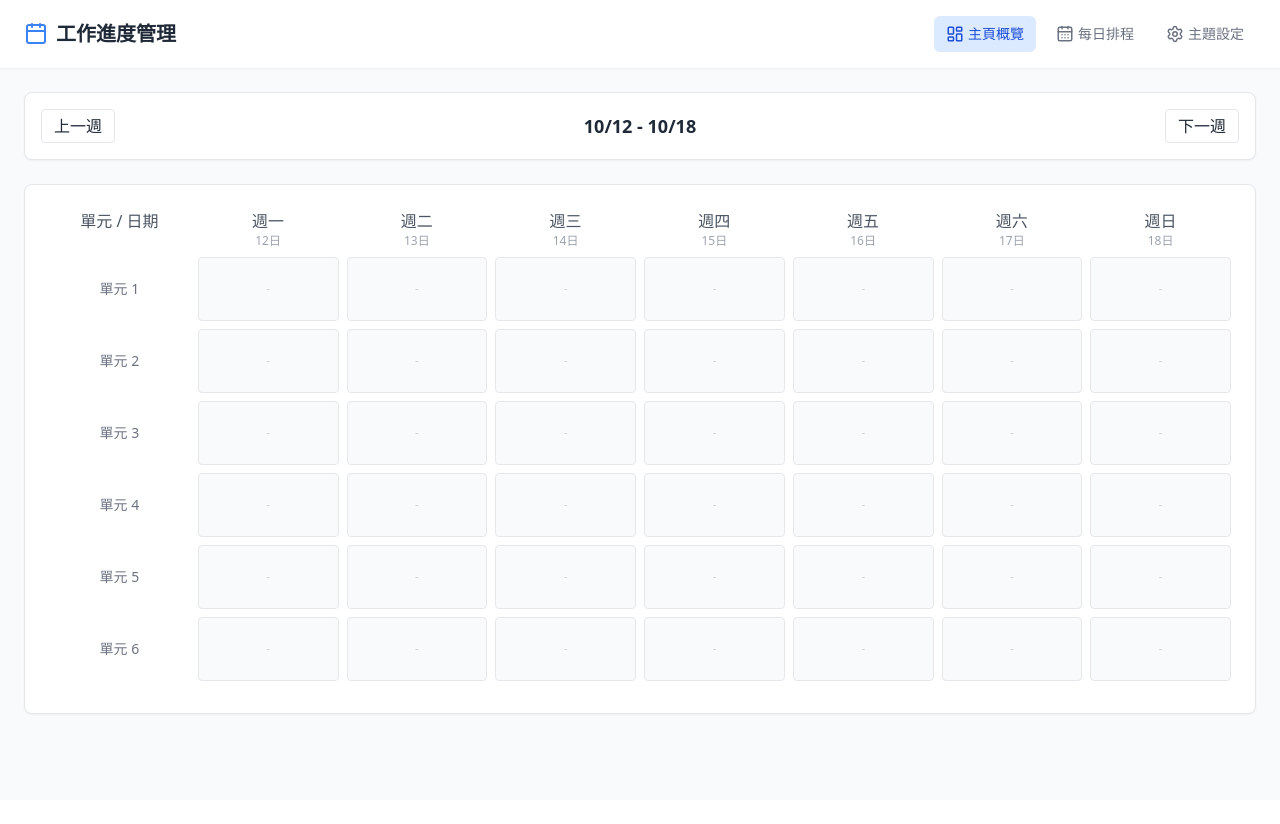
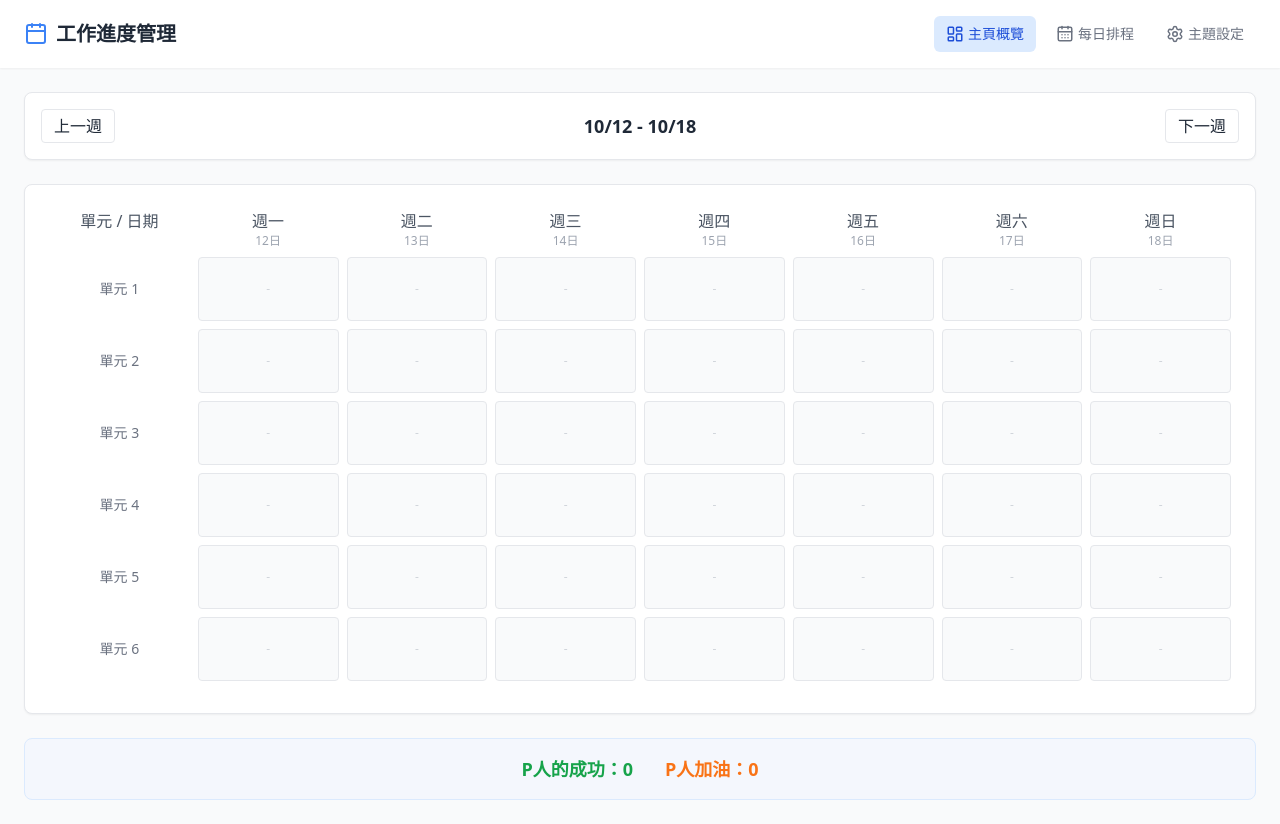
Before and after one commit to 01yufen/V0, a React (Vite) app: page / in a window 1280 px wide. Before the commit the page ends 800 px from the top, so only its background shows below. Built offline with nearby package versions, Linux system fonts and the light colour scheme.

Commit message:
Implement topic target update and success tracking
Added functionality to update existing topic target units and calculate success and needs work counts for the current week.

```diff
--- a/src/app.tsx
+++ b/src/app.tsx
@@ -89,6 +89,13 @@ export default function App() {
     setTopics(topics.filter(t => t.id !== id));
   };
 
+  // 新增：更新現有主題的目標單元數
+  const handleUpdateTopicTarget = (id, newTarget) => {
+    setTopics(topics.map(t =>
+      t.id === id ? { ...t, target: Math.max(1, newTarget) } : t
+    ));
+  };
+
   const handleAssignTopic = (dateKey, unitIndex, topicId) => {
     const newSchedule = { ...schedule };
     if (!newSchedule[dateKey]) newSchedule[dateKey] = Array(6).fill(null);
@@ -125,7 +132,6 @@ export default function App() {
     return topics.find(t => t.id === topicId) || null;
   };
 
-  // 取得該主題在「當週」已經被分配了幾個單元
   const getTopicUsage = (topicId) => {
     let count = 0;
     weekDates.forEach(date => {
@@ -139,6 +145,28 @@ export default function App() {
 
   const totalTargetUnits = topics.reduce((sum, topic) => sum + topic.target, 0);
   const remainingUnits = 42 - totalTargetUnits;
+
+  // 新增：計算當週 P人的成功 與 加油 數量
+  let successCount = 0;
+  let needsWorkCount = 0;
+
+  if (activeTab === 'dashboard') {
+    weekDates.forEach(date => {
+      const dateKey = formatDateKey(date);
+      for (let i = 0; i < 6; i++) {
+        if (schedule[dateKey]?.[i]) { // 如果該單元有安排主題
+          const unitTasks = tasks[`${dateKey}-${i}`] || [];
+          // 如果有待辦項目，且每一個都完成了
+          if (unitTasks.length > 0 && unitTasks.every(t => t.completed)) {
+            successCount++;
+          } else {
+            // 沒有待辦項目，或是沒有全部完成
+            needsWorkCount++;
+          }
+        }
+      }
+    });
+  }
 
   return (
     <div className="min-h-screen bg-gray-50 text-gray-800 font-sans">
@@ -204,7 +232,18 @@ export default function App() {
                   <div className="flex items-center gap-3">
                     <span className={`w-4 h-4 rounded-full ${topic.color}`}></span>
                     <span className="font-medium">{topic.name}</span>
-                    <span className="text-sm text-gray-500">目標: {topic.target} 單元</span>
+                    <div className="flex items-center gap-2 ml-4">
+                      <span className="text-sm text-gray-500">目標:</span>
+                      {/* 修改：改為可直接編輯的輸入框 */}
+                      <input
+                        type="number"
+                        min="1"
+                        className="border p-1 rounded w-16 text-sm text-center"
+                        value={topic.target}
+                        onChange={(e) => handleUpdateTopicTarget(topic.id, parseInt(e.target.value) || 1)}
+                      />
+                      <span className="text-sm text-gray-500">單元</span>
+                    </div>
                   </div>
                   <button onClick={() => handleDeleteTopic(topic.id)} className="text-red-500 hover:bg-red-50 p-1 rounded"><Trash2 size={18}/></button>
                 </li>
@@ -225,6 +264,7 @@ export default function App() {
         )}
 
         {activeTab === 'dashboard' && (
+          <div className="space-y-6">
             <div className="bg-white p-6 rounded-lg shadow-sm border overflow-x-auto">
               <div className="min-w-[800px]">
                 <div className="grid grid-cols-8 gap-2 mb-2 font-medium text-gray-600 text-center">
@@ -263,6 +303,17 @@ export default function App() {
                     })}
                   </div>
                 ))}
+              </div>
+            </div>
+
+            {/* 新增：P人的計分板 */}
+            <div className="flex justify-center gap-8 bg-blue-50/50 p-4 rounded-lg border border-blue-100">
+              <div className="text-lg font-bold text-green-600">
+                P人的成功：{successCount}
+              </div>
+              <div className="text-lg font-bold text-orange-500">
+                P人加油：{needsWorkCount}
+              </div>
             </div>
           </div>
         )}
@@ -305,15 +356,13 @@ export default function App() {
                               e.stopPropagation();
                               const newTopicId = e.target.value;
 
-                              // 若選擇了某個主題，進行額度檢查
                               if (newTopicId) {
                                 const selectedTopic = getTopicDetails(newTopicId);
                                 const currentUsage = getTopicUsage(newTopicId);
 
-                                // 檢查是否超過額度 (排除原本就已經是這個主題的情況)
                                 if (currentUsage >= selectedTopic.target && topicId !== newTopicId) {
                                   alert("該任務額度已用完");
-                                  return; // 阻止變更
+                                  return;
                                 }
                               }
 
@@ -324,7 +373,6 @@ export default function App() {
                             {topics.map(t => {
                               const usage = getTopicUsage(t.id);
                               const isFull = usage >= t.target;
-                              // 若該儲存格原本就是選這個任務，則不應該將它禁用（否則無法維持原本的選擇）
                               const isDisabled = isFull && topicId !== t.id;
 
                               return (
```
Lines whose indentation alone changed are shown as unchanged.
